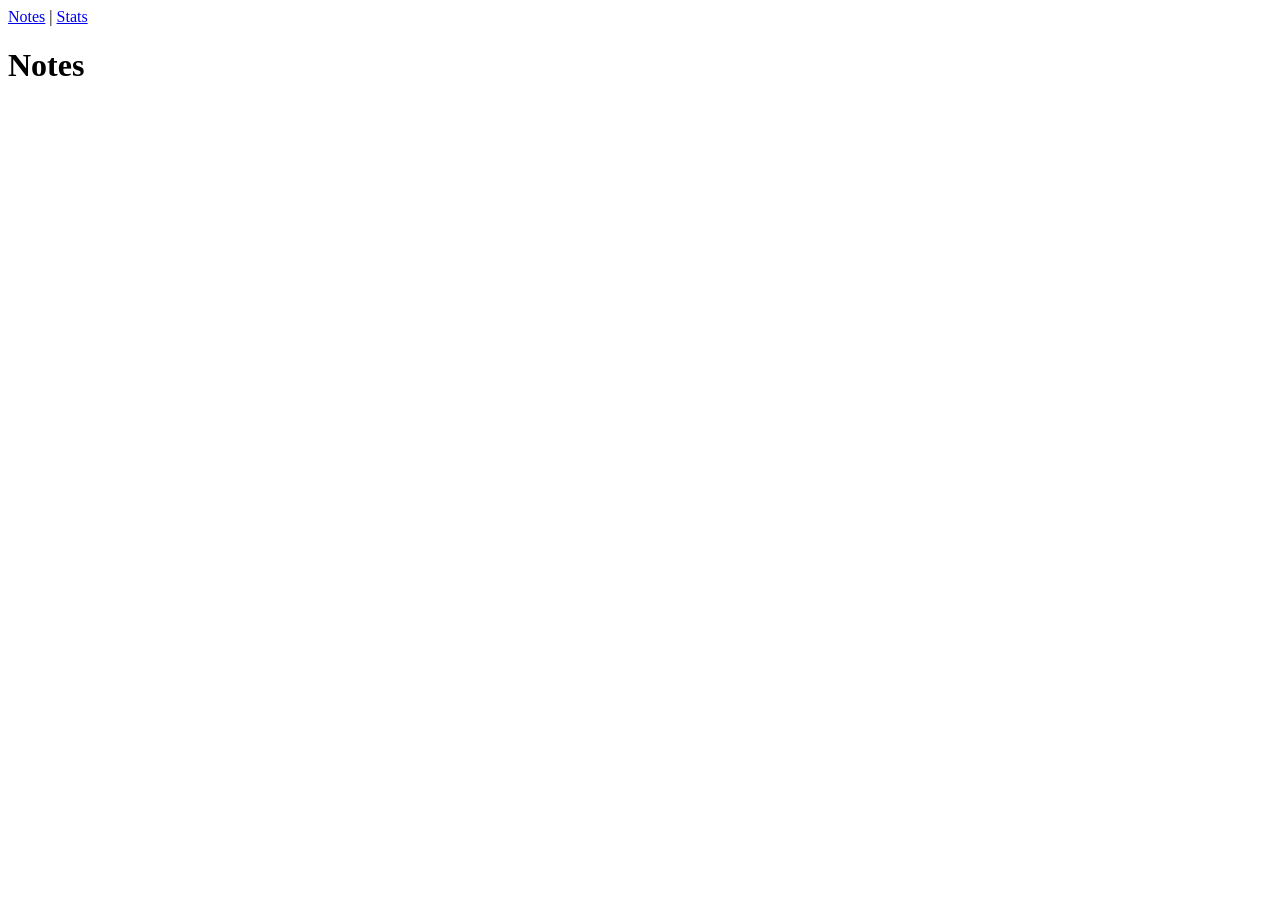
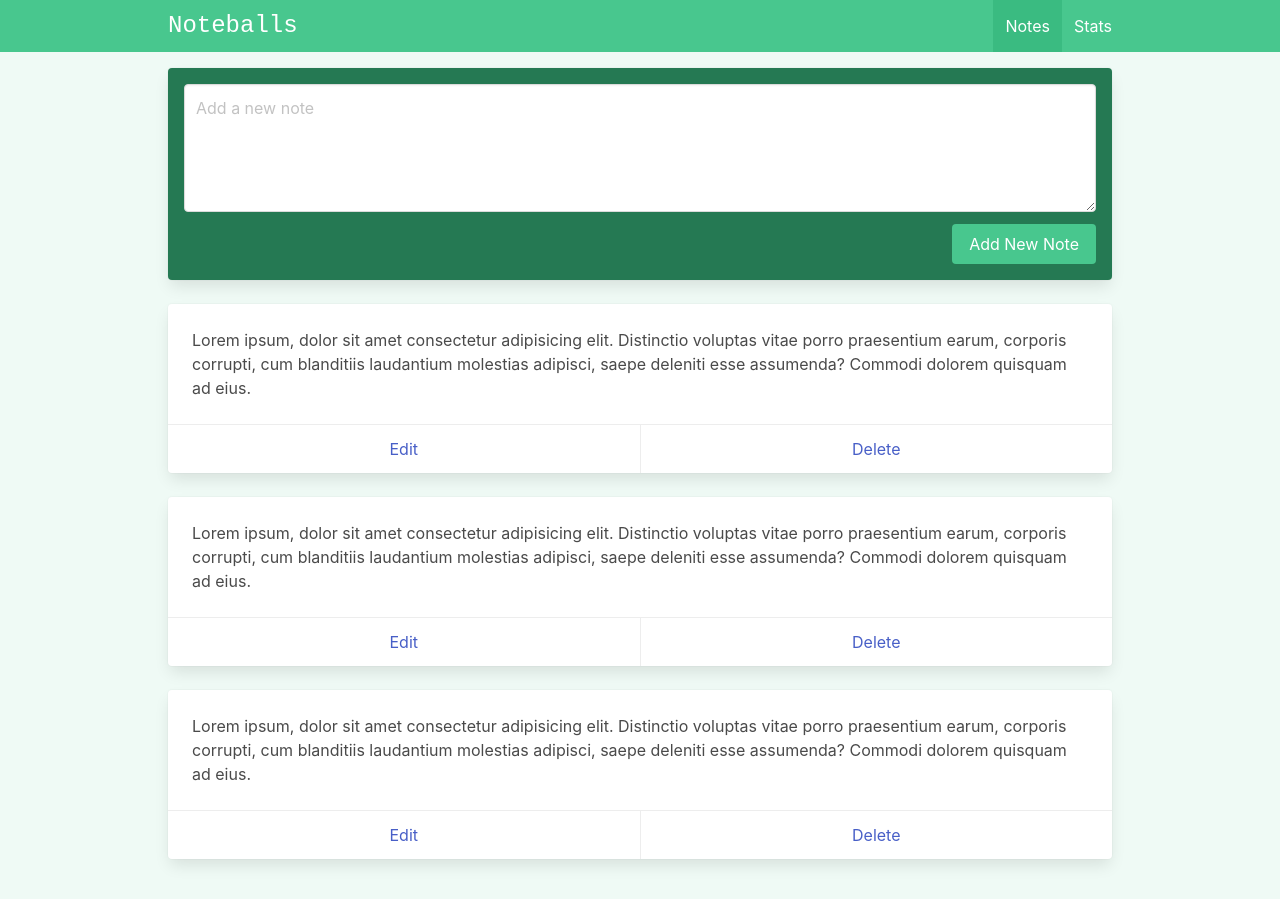
Before and after one commit to Miszczo/noteballs-app, a Vue app: page / in a window 1280 px wide. Before the commit the page ends 800 px from the top, so only its background shows below. Built offline with nearby package versions, Linux system fonts and the light colour scheme.

Commit message:
Implement bulma css, refactor layout and styles of Navbar and ViewNotes components

```diff
--- a/index.html
+++ b/index.html
@@ -1,13 +1,16 @@
 <!DOCTYPE html>
-<html lang="en">
+<html lang="en" class="has-background-success-light">
+
 <head>
       <meta charset="UTF-8">
       <link rel="icon" href="/favicon.ico">
       <meta name="viewport" content="width=device-width, initial-scale=1.0">
       <title>Noteballs</title>
 </head>
+
 <body>
       <div id="app"></div>
       <script type="module" src="/src/main.js"></script>
 </body>
+
 </html>
--- a/package.json
+++ b/package.json
@@ -9,6 +9,7 @@
     "preview": "vite preview"
   },
   "dependencies": {
+    "bulma": "^0.9.4",
     "pinia": "^2.1.7",
     "vue": "^3.4.15",
     "vue-router": "^4.2.5"
--- a/src/App.vue
+++ b/src/App.vue
@@ -1,9 +1,17 @@
 <script setup>
-import { RouterLink, RouterView } from 'vue-router'
+/**
+ * Imports
+ */
+import Navbar from '@/components/Layout/Navbar.vue'
 </script>
 
 <template>
-  <RouterLink to="/">Notes</RouterLink> |
-  <RouterLink to="/stats">Stats</RouterLink>
-  <RouterView />
+  <Navbar />
+  <div class="container is-max-desktop px-2 py-4">
+    <RouterView />
+  </div>
 </template>
+
+<style>
+@import 'bulma/css/bulma.min.css';
+</style>
--- /dev/null
+++ b/src/components/Layout/Navbar.vue
@@ -0,0 +1,74 @@
+<template>
+    <nav
+        class="navbar is-success"
+        role="navigation"
+        aria-label="main navigation"
+    >
+        <div class="container is-max-desktop px-2">
+            <div class="navbar-brand">
+                <div class="navbar-item is-size-4 is-family-monospace">
+                    Noteballs
+                </div>
+
+                <a
+                    @click.prevent="showMobileNav = !showMobileNav"
+                    class="navbar-burger"
+                    :class="{ 'is-active': showMobileNav }"
+                    role="button"
+                    aria-label="menu"
+                    aria-expanded="false"
+                    data-target="navbarBasicExample"
+                >
+                    <span aria-hidden="true"></span>
+                    <span aria-hidden="true"></span>
+                    <span aria-hidden="true"></span>
+                </a>
+            </div>
+
+            <div
+                @click="showMobileNav = !showMobileNav"
+                class="navbar-menu"
+                :class="{ 'is-active': showMobileNav }"
+                id="navbarBasicExample"
+            >
+                <div class="navbar-end">
+                    <RouterLink
+                        to="/"
+                        class="navbar-item"
+                        active-class="is-active"
+                    >
+                        Notes
+                    </RouterLink>
+                    <RouterLink
+                        to="/stats"
+                        class="navbar-item"
+                        active-class="is-active"
+                    >
+                        Stats
+                    </RouterLink>
+                </div>
+            </div>
+        </div>
+    </nav>
+</template>
+
+<script setup>
+/**
+ * Imports
+ */
+import { ref } from 'vue';
+
+/**
+ * Mobile nav
+ */
+
+const showMobileNav = ref(false)
+</script>
+
+<style>@media (max-width: 1023px) {
+    .navbar-menu {
+        position: absolute;
+        left: 0;
+        width: 100%;
+    }
+}</style>
--- a/src/views/ViewNotes.vue
+++ b/src/views/ViewNotes.vue
@@ -1,5 +1,46 @@
 <template>
     <div class="notes">
-        <h1>Notes</h1>
+
+        <div class="card has-background-success-dark p-4 mb-5">
+            <div class="field">
+                <div class="control">
+                    <textarea
+                        class="textarea"
+                        placeholder="Add a new note"
+                    />
+                </div>
+            </div>
+            <div class="field is-grouped is-grouped-right">
+                <div class="control">
+                    <button class="button is-link has-background-success">Add New Note</button>
+                </div>
+            </div>
+        </div>
+
+
+        <div
+            class="card mb-5"
+            v-for="i in 3"
+        >
+            <div class="card-content">
+                <div class="content">
+                    Lorem ipsum, dolor sit amet consectetur adipisicing elit. Distinctio voluptas vitae porro praesentium earum, corporis corrupti, cum blanditiis laudantium molestias adipisci, saepe deleniti esse assumenda? Commodi dolorem quisquam ad eius.
+                </div>
+            </div>
+            <footer class="card-footer">
+                <a
+                    href="#"
+                    class="card-footer-item"
+                >
+                    Edit
+                </a>
+                <a
+                    href="#"
+                    class="card-footer-item"
+                >
+                    Delete
+                </a>
+            </footer>
+        </div>
     </div>
 </template>
```
Also changed, not shown: 2 other files (tests, documents, lock files or other folders). Lines whose indentation alone changed are shown as unchanged.
